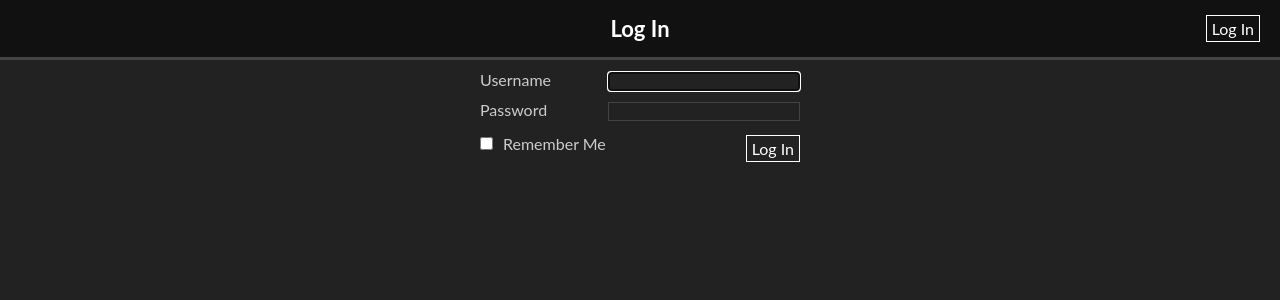
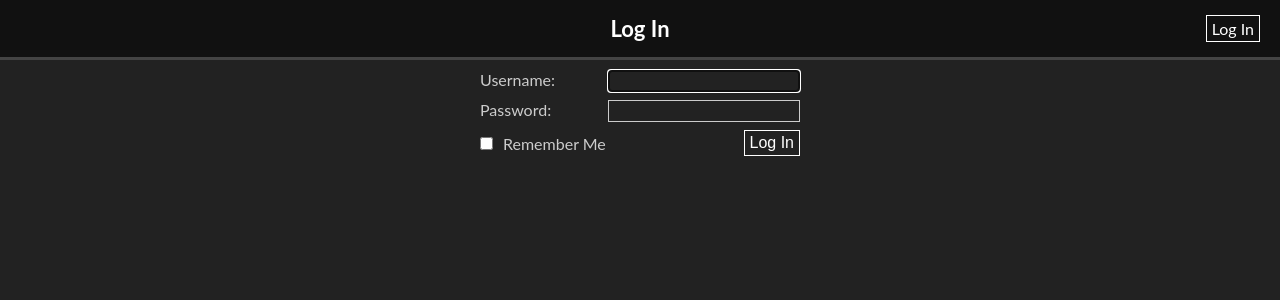
Before and after one commit to spurll/expense, a Flask app: page /login in a window 1280 px wide. Shown: the top 300 px of the page. Run offline with Flask 2, Linux system fonts and the light colour scheme; parts of the project's set-up code (start-up, migrations or seed data) failed here and were passed over.

Commit message:
Update styling

```diff
--- a/expense/forms.py
+++ b/expense/forms.py
@@ -5,8 +5,8 @@
 
 
 class LoginForm(FlaskForm):
-    username = TextField("Username", validators=[Required()])
-    password = PasswordField("Password", validators=[Required()])
+    username = TextField("Username:", validators=[Required()])
+    password = PasswordField("Password:", validators=[Required()])
     remember = BooleanField("Remember Me", default=False)
 
 
--- a/expense/static/style.css
+++ b/expense/static/style.css
@@ -117,7 +117,6 @@
 	width: auto;
 	margin: auto;
 	float: none;
-	text-align: center;
 	padding: 2px;
 }
 
@@ -149,17 +148,19 @@
 .login label {
     width: 40%;
     display: inline-block;
+    font-size: 16px;
 }
 
 .login input[type="text"], .login input[type="password"] {
     width: 60%;
+    font-size: 16px;
 }
 
 .login input[type="checkbox"] {
     margin: 7px 10px 0 0;
 }
 
-.login form a.button {
+.login input[type="submit"] {
     float: right;
 }
 
@@ -197,13 +198,15 @@
 img.loading { vertical-align: middle; width: 24px; height: 24px; }
 img.icon { width: 24px; height: 24px; }
 
+a {
+    text-decoration: none;
+}
+
 a:link, a:visited, a:active {
-    text-decoration: none;
     color: #ffffff;
 }
 
 a:hover {
-    text-decoration: none;
     color: #cccccc;
 }
 
@@ -224,12 +227,24 @@
     border: 1px solid #cccccc;
 }
 
-input { color: #ffffff; background-color: transparent; border: solid 1px #444444; }
+button, input[type="submit"], input[type="reset"] {
+    border-color: #ffffff;
+    cursor: pointer;
+    font-size: 16px;
+    padding: 3px 5px;
+}
+
+button:hover, input[type="submit"]:hover, input[type="reset"]:hover {
+    color: #cccccc;
+    border-color: #cccccc;
+}
+
+input { color: #ffffff; background-color: transparent; border: solid 1px #cccccc; }
 input:not(#password):not(#username):not([type="submit"]) { font-family: unset; }
-select { color: #ffffff; background-color: transparent; border: solid 1px #444444; font-family: unset; }
+select { color: #ffffff; background-color: transparent; border: solid 1px #cccccc; font-family: unset; }
 select option { background-color: #222222; }
-input[type="text"] { width: 100%; }
-input[type="password"] { width: 100%; }
+input[type="text"] { width: 100%; font-size: 14px; }
+input[type="password"] { width: 100%; font-size: 14px; }
 input[name="value"] { text-align: right; }
 input[name="created"] { width: 80px; text-align: center; }
 input[name="due_date"] { width: 80px; text-align: center; }
--- a/expense/templates/login.html
+++ b/expense/templates/login.html
@@ -1,16 +1,5 @@
 {% extends "base.html" %}
 {% block content %}
-
-<script type="text/javascript">
-    $(document).ready(() => {
-        // Submit on enter (required since there's no "submit" input element)
-        $('#login-form input').keydown((e) => {
-            if (e.keyCode == 13) {
-                $('#login-form').submit();
-            }
-        });
-    });
-</script>
 
 <div class="login">
     <form id="login-form" action="" method="POST" name="login">
@@ -20,7 +9,7 @@
         <div class="password">{{ form.password.label }}{{ form.password }}</div>
         <div class="submit">
             {{ form.remember }}{{ form.remember.label }}
-            <a href="#" class="button" onclick="$('#login-form').submit()">Log In</a>
+            <input type="submit" value="Log In" />
         </div>
     </form>
 </div>
```
